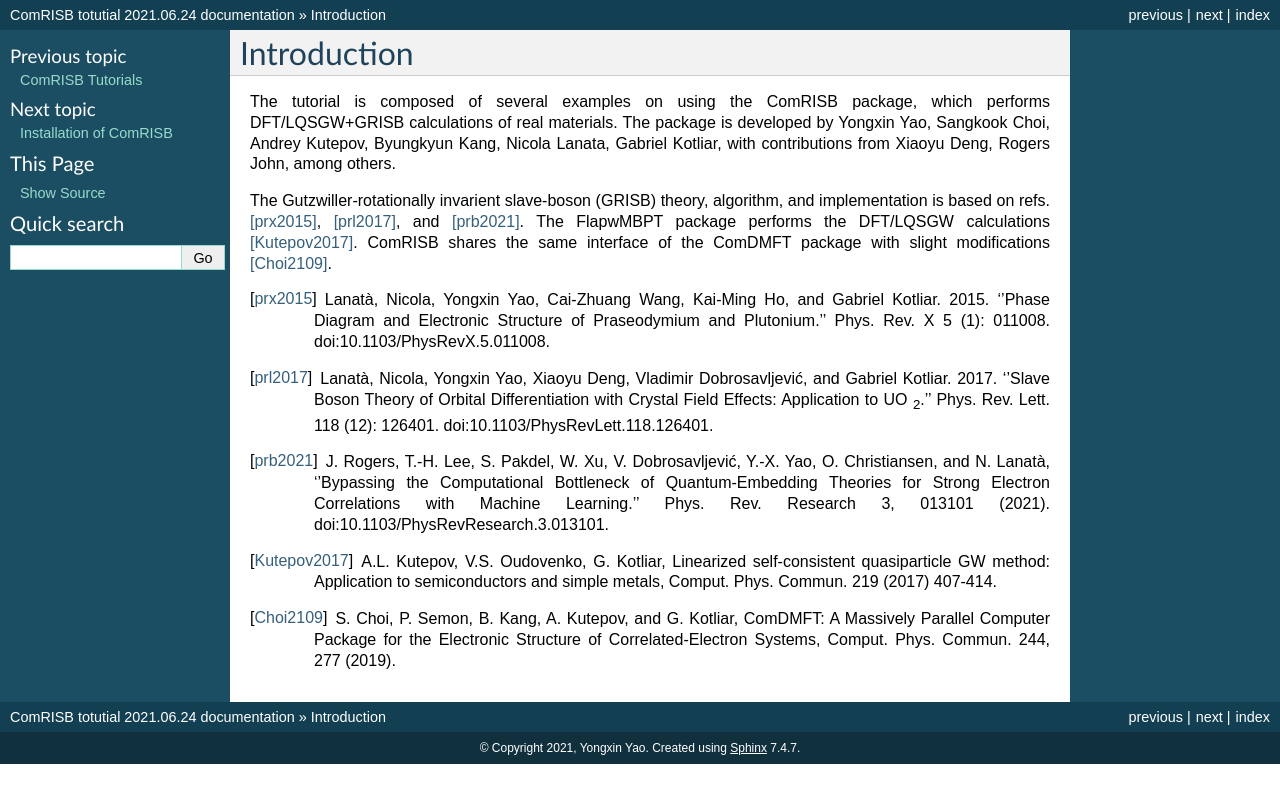
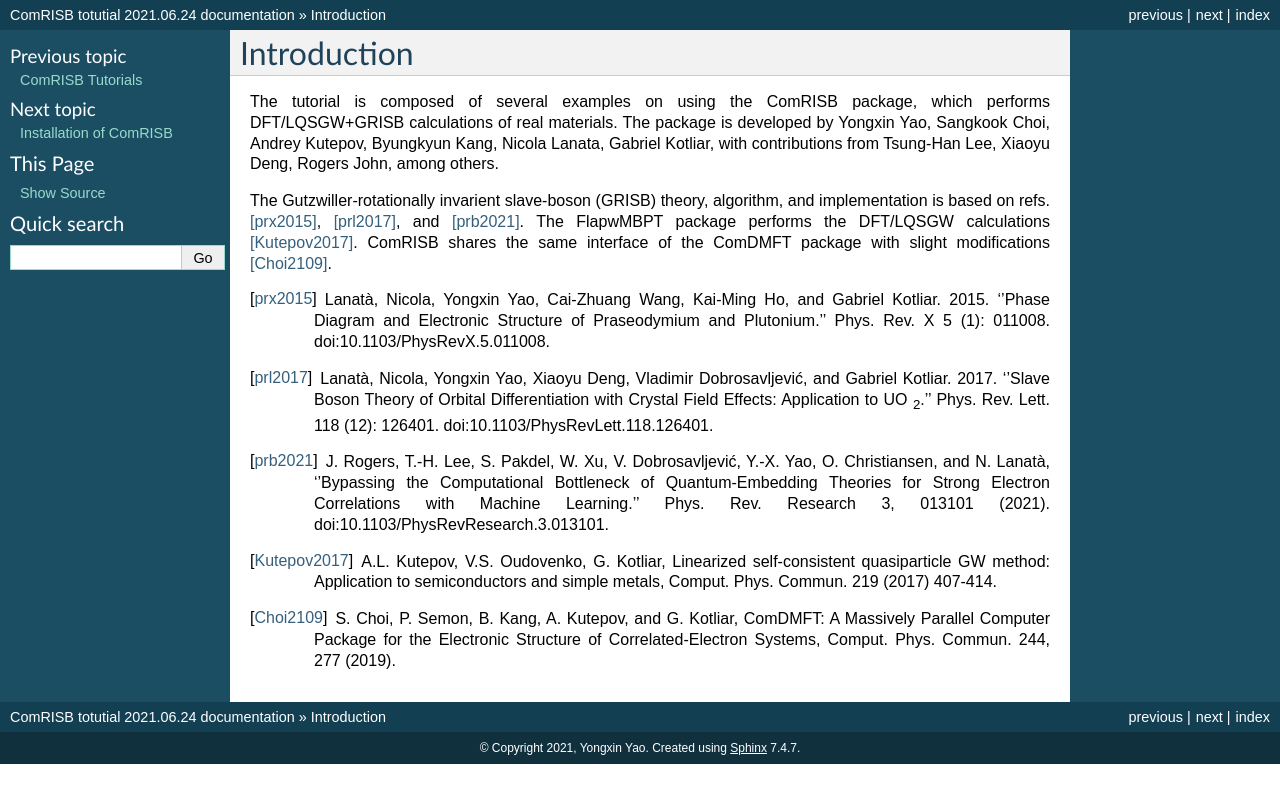
Before and after one commit to comscope/ComRISB_tutorial, a Sphinx documentation site: the page built from doc/source/intro.rst, in a window 1280 px wide. Shown: the top 803 px of the page. Built offline with Sphinx 7.4.7, drawn with Linux system fonts in a browser that asks for light colours.

```diff
--- a/doc/source/intro.rst
+++ b/doc/source/intro.rst
@@ -5,7 +5,7 @@ The tutorial is composed of several examples on using the ComRISB package,
 which performs DFT/LQSGW+GRISB calculations of real materials.
 The package is developed by Yongxin Yao, Sangkook Choi, Andrey Kutepov,
 Byungkyun Kang, Nicola Lanata, Gabriel Kotliar,
-with contributions from Xiaoyu Deng, Rogers John, among others.
+with contributions from Tsung-Han Lee, Xiaoyu Deng, Rogers John, among others.
 
 The Gutzwiller-rotationally invarient slave-boson (GRISB) theory,
 algorithm, and implementation is based on refs. [prx2015]_,
```
